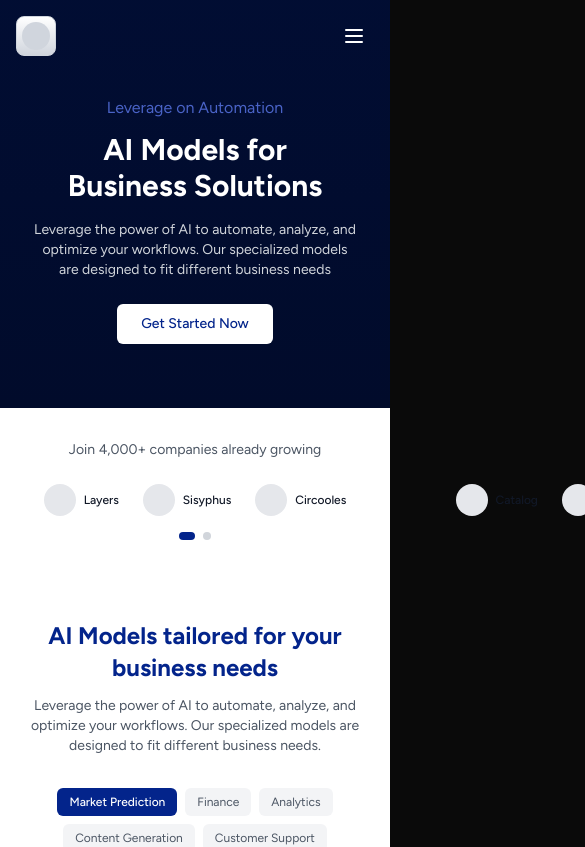
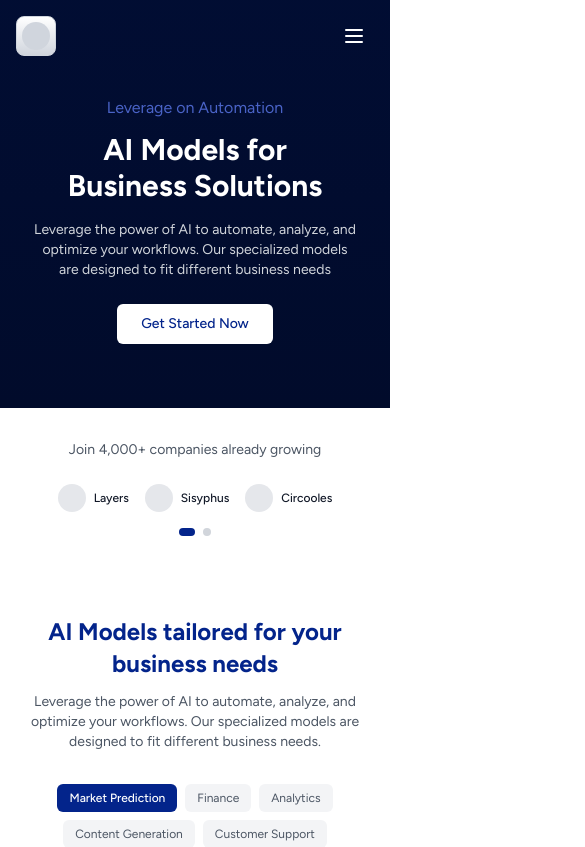
Before and after one commit to Jedidiah5/Alpharitm-Investments, a Next.js app: page / in a window 390 px wide. Shown: the top 847 px of the page, 585 px wide, since content can reach past the window. Built offline with nearby package versions, Linux system fonts and the light colour scheme.

Commit message:
Smaller screen adjustemnts

```diff
--- a/src/app/components/CompanyLogos.tsx
+++ b/src/app/components/CompanyLogos.tsx
@@ -3,7 +3,7 @@ import { motion, AnimatePresence } from 'framer-motion';
 
 export default function CompanyLogos() {
   const [currentSlide, setCurrentSlide] = useState(0);
-  const totalSlides = 2; // We'll show 3 logos per slide on mobile
+  const totalSlides = 2;
 
   const logos = [
     { name: 'Layers' },
@@ -35,9 +35,9 @@ export default function CompanyLogos() {
       </div>
 
       {/* Mobile View with Carousel */}
-      <div className="md:hidden relative">
+      <div className="md:hidden relative w-full overflow-hidden">
         <div
-          className="flex transition-transform duration-300 ease-in-out"
+          className="flex transition-transform duration-300 ease-in-out w-full"
           style={{ transform: `translateX(-${currentSlide * 100}%)` }}
           onTouchStart={(e) => {
             const touch = e.touches[0];
@@ -56,22 +56,27 @@ export default function CompanyLogos() {
           }}
         >
           {/* First Slide */}
-          <div className="flex gap-6 min-w-full justify-center">
+          <div className="flex min-w-full px-4">
+            <div className="flex justify-center gap-4 w-full">
               {logos.slice(0, 3).map((logo, index) => (
-              <div key={logo.name} className="flex items-center gap-2">
-                <div className="relative w-[32px] h-[32px] bg-gray-200 rounded-full opacity-0 animate-fade-in" style={{ animationDelay: `${index * 200}ms` }} />
+                <div key={logo.name} className="flex items-center gap-2 shrink-0">
+                  <div className="relative w-[28px] h-[28px] bg-gray-200 rounded-full opacity-0 animate-fade-in" style={{ animationDelay: `${index * 200}ms` }} />
                   <span className="text-xs text-gray-900 font-medium opacity-0 animate-fade-in whitespace-nowrap" style={{ animationDelay: `${(index * 200) + 100}ms` }}>{logo.name}</span>
                 </div>
               ))}
             </div>
+          </div>
+
           {/* Second Slide */}
-          <div className="flex gap-6 min-w-full justify-center">
+          <div className="flex min-w-full px-4">
+            <div className="flex justify-center gap-4 w-full">
               {logos.slice(3).map((logo, index) => (
-              <div key={logo.name} className="flex items-center gap-2">
-                <div className="relative w-[32px] h-[32px] bg-gray-200 rounded-full opacity-0 animate-fade-in" style={{ animationDelay: `${index * 200}ms` }} />
+                <div key={logo.name} className="flex items-center gap-2 shrink-0">
+                  <div className="relative w-[28px] h-[28px] bg-gray-200 rounded-full opacity-0 animate-fade-in" style={{ animationDelay: `${index * 200}ms` }} />
                   <span className="text-xs text-gray-900 font-medium opacity-0 animate-fade-in whitespace-nowrap" style={{ animationDelay: `${(index * 200) + 100}ms` }}>{logo.name}</span>
                 </div>
               ))}
+            </div>
           </div>
         </div>
 
```
Lines whose indentation alone changed are shown as unchanged.
